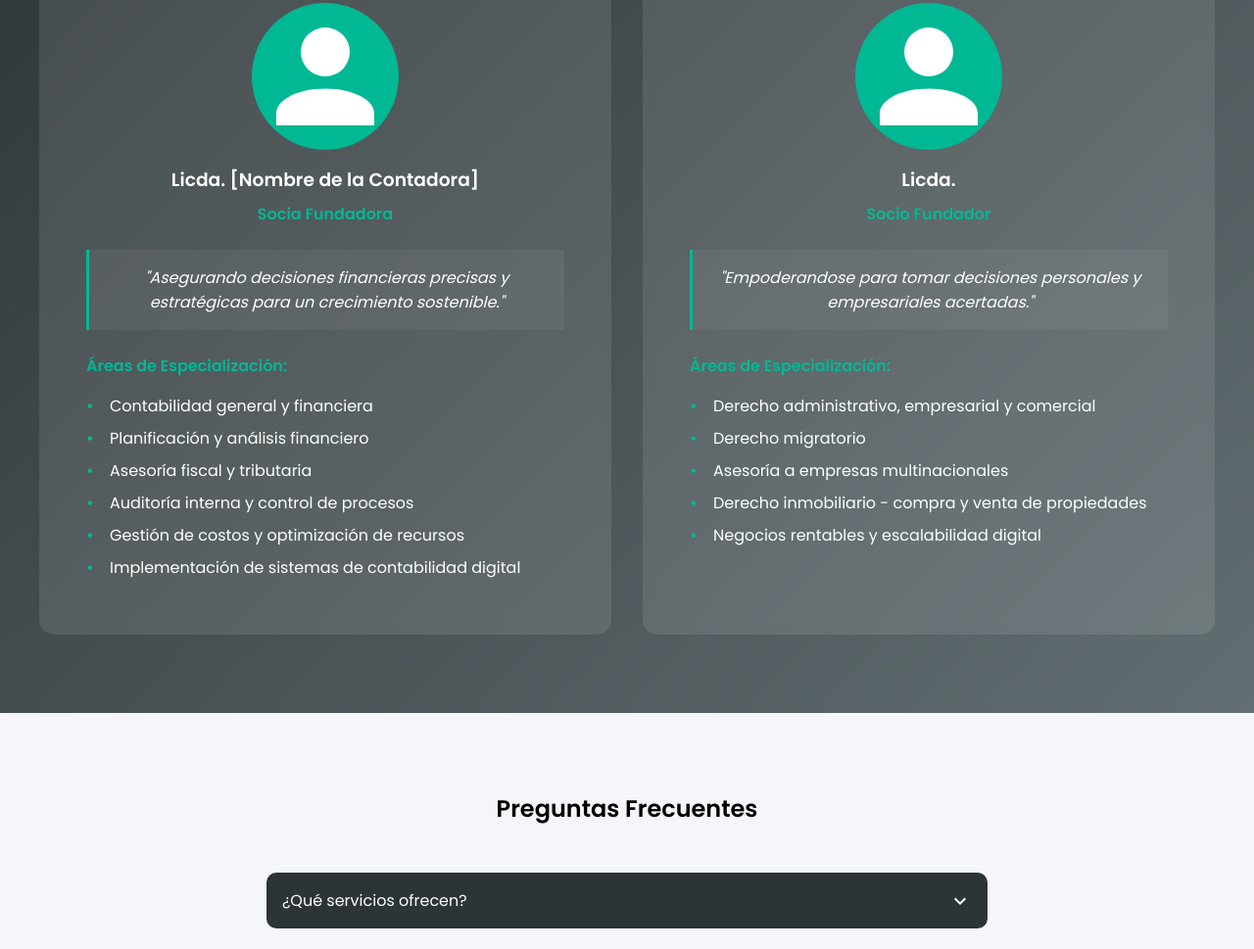
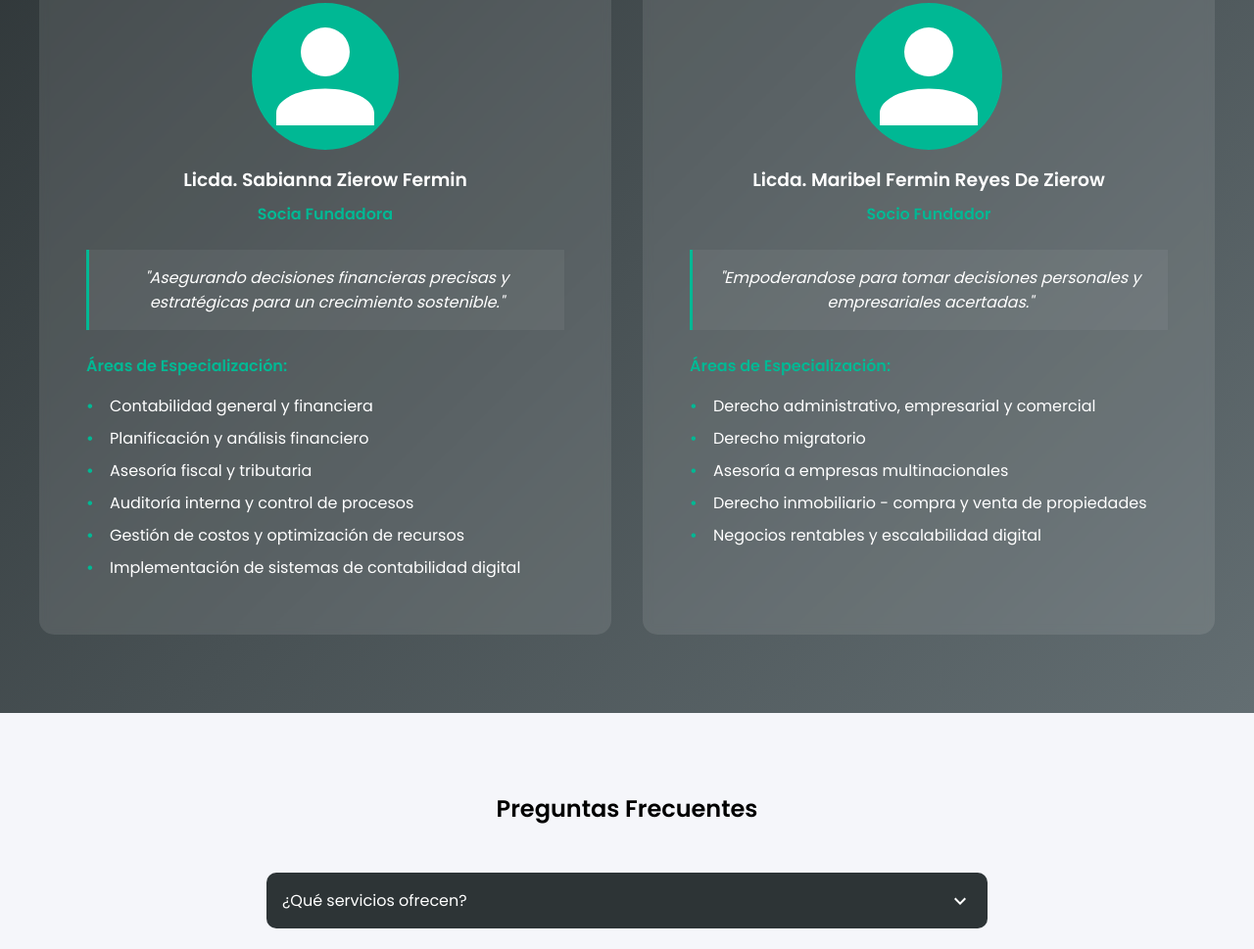
Before and after one commit to Nicebott/sabia, a plain HTML site: page index.html in a window 1280 px wide. Shown: the part 2428-3397 px from the top of the page at 98% size. Drawn offline with Linux system fonts and the light colour scheme.

Commit message:
Update index.html

```diff
--- a/index.html
+++ b/index.html
@@ -782,7 +782,7 @@ body {
             <path fill="currentColor" d="M12,4A4,4 0 0,1 16,8A4,4 0 0,1 12,12A4,4 0 0,1 8,8A4,4 0 0,1 12,4M12,14C16.42,14 20,15.79 20,18V20H4V18C4,15.79 7.58,14 12,14Z" />
           </svg>
         </div>
-        <h3>Licda. [Nombre de la Contadora]</h3>
+        <h3>Licda. Sabianna Zierow Fermin</h3>
         <p class="team-title">Socia Fundadora</p>
         <blockquote class="team-quote">
           "Asegurando decisiones financieras precisas y estratégicas para un crecimiento sostenible."
@@ -805,7 +805,7 @@ body {
             <path fill="currentColor" d="M12,4A4,4 0 0,1 16,8A4,4 0 0,1 12,12A4,4 0 0,1 8,8A4,4 0 0,1 12,4M12,14C16.42,14 20,15.79 20,18V20H4V18C4,15.79 7.58,14 12,14Z" />
           </svg>
         </div>
-        <h3>Licda. </h3>
+        <h3>Licda. Maribel Fermin Reyes De Zierow</h3>
         <p class="team-title">Socio Fundador</p>
         <blockquote class="team-quote">
           "Empoderandose para tomar decisiones personales y empresariales acertadas."
```
